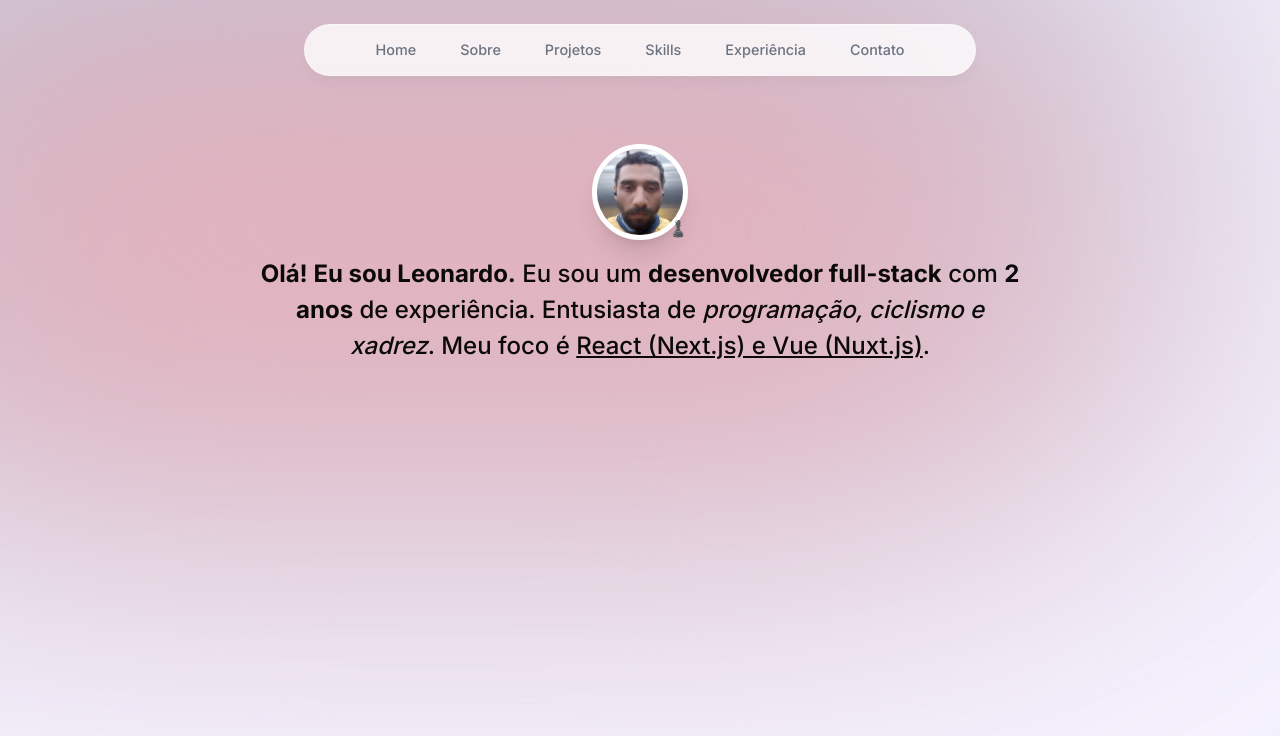
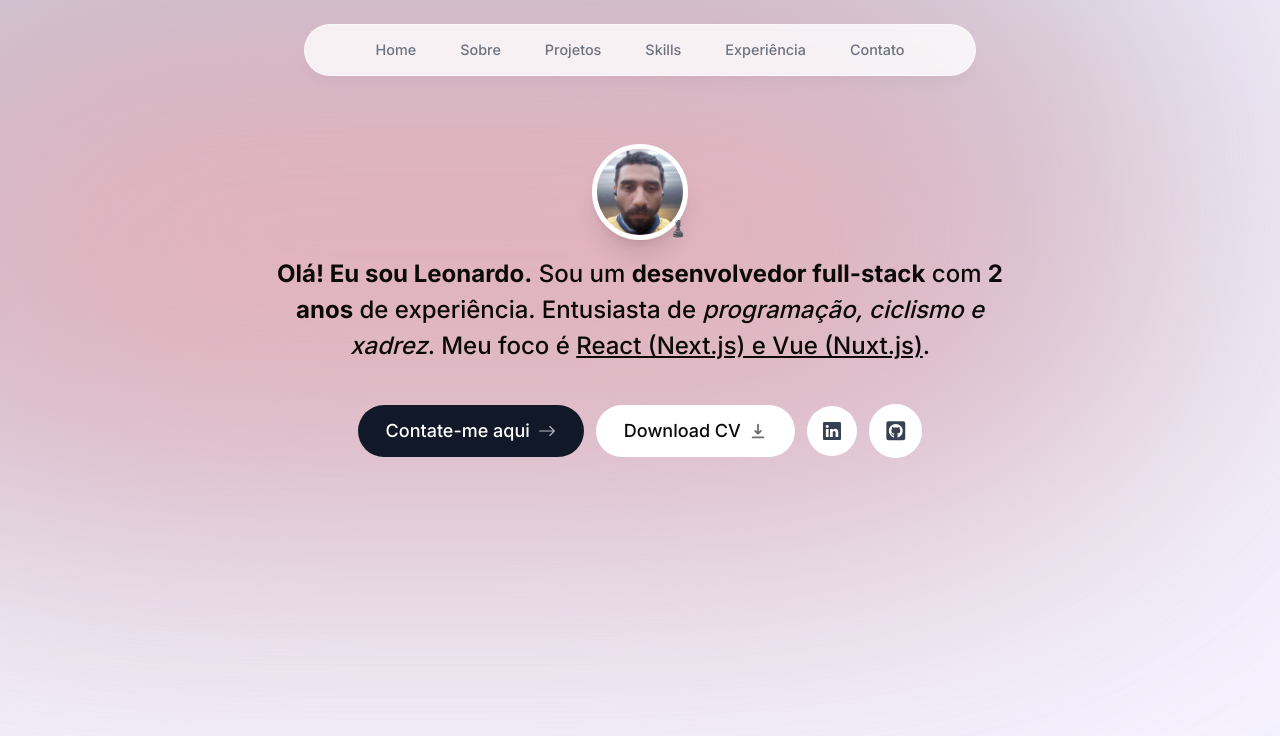
Before and after one commit to caritas-html/portfolio-page, a Next.js app: page / in a window 1280 px wide. Shown: the top 736 px of the page. Built offline with nearby package versions, Linux system fonts and the light colour scheme.

Commit message:
feat: add intro links

```diff
--- a/components/intro.tsx
+++ b/components/intro.tsx
@@ -5,6 +5,10 @@
 import React from "react";
 import profileImg from "@/public/profile.png";
 import { motion } from "framer-motion";
+import Link from "next/link";
+import { BsArrowRight, BsLinkedin } from "react-icons/bs";
+import { HiDownload } from "react-icons/hi";
+import { FaGithubSquare } from "react-icons/fa";
 
 export default function Intro() {
   return (
@@ -49,9 +53,8 @@
         initial={{ opacity: 0, y: 100 }}
         animate={{ opacity: 1, y: 0 }}
       >
-        <span className="font-bold">Olá! Eu sou Leonardo.</span> Eu
-        sou um{" "}
-        <span className="font-bold">desenvolvedor full-stack</span>{" "}
+        <span className="font-bold">Olá! Eu sou Leonardo.</span> Sou
+        um <span className="font-bold">desenvolvedor full-stack</span>{" "}
         com <span className="font-bold">2 anos</span> de experiência.
         Entusiasta de{" "}
         <span className="italic">programação, ciclismo e xadrez</span>
@@ -61,6 +64,41 @@
         </span>
         .
       </motion.p>
+      <motion.div
+        className="flex flex-col sm:flex-row items-center justify-center gap-3 px-4 text-lg font-medium"
+        initial={{ opacity: 0, y: 100 }}
+        animate={{ opacity: 1, y: 0 }}
+      >
+        <Link
+          href="#contact"
+          className="group bg-gray-900 text-white px-7 py-3 flex items-center gap-2 rounded-full outline-none hover:scale-105 hover:bg-gray-950 active:scale-105 transition"
+        >
+          Contate-me aqui{" "}
+          <BsArrowRight className="opacity-70 group-hover:translate-x-2 transition" />
+        </Link>
+        <a
+          className="group bg-white text-dark px-7 py-3 flex items-center gap-2 rounded-full outline-none hover:scale-105 active:scale-105 transition cursor-pointer border-black/10"
+          href="/CV.pdf"
+          download
+        >
+          Download CV{" "}
+          <HiDownload className="opacity-60 group-hover:translate-y-1" />
+        </a>
+        <a
+          className="bg-white text-gray-700 p-4 flex items-center gap-2 rounded-full hover:scale-110 active:scale-110 transition cursor-pointer border-black/10 hover:text-gray-950"
+          href="https://www.linkedin.com/in/leonardolimaalves/"
+          target="_blank"
+        >
+          <BsLinkedin />
+        </a>
+        <a
+          className="bg-white text-gray-700 p-4 flex text-[1.35rem] items-center gap-2 rounded-full hover:scale-110 active:scale-110 transition cursor-pointer border-black/10 hover:text-gray-950"
+          href="https://github.com/caritas-html"
+          target="_blank"
+        >
+          <FaGithubSquare />
+        </a>
+      </motion.div>
     </section>
   );
 }
```
